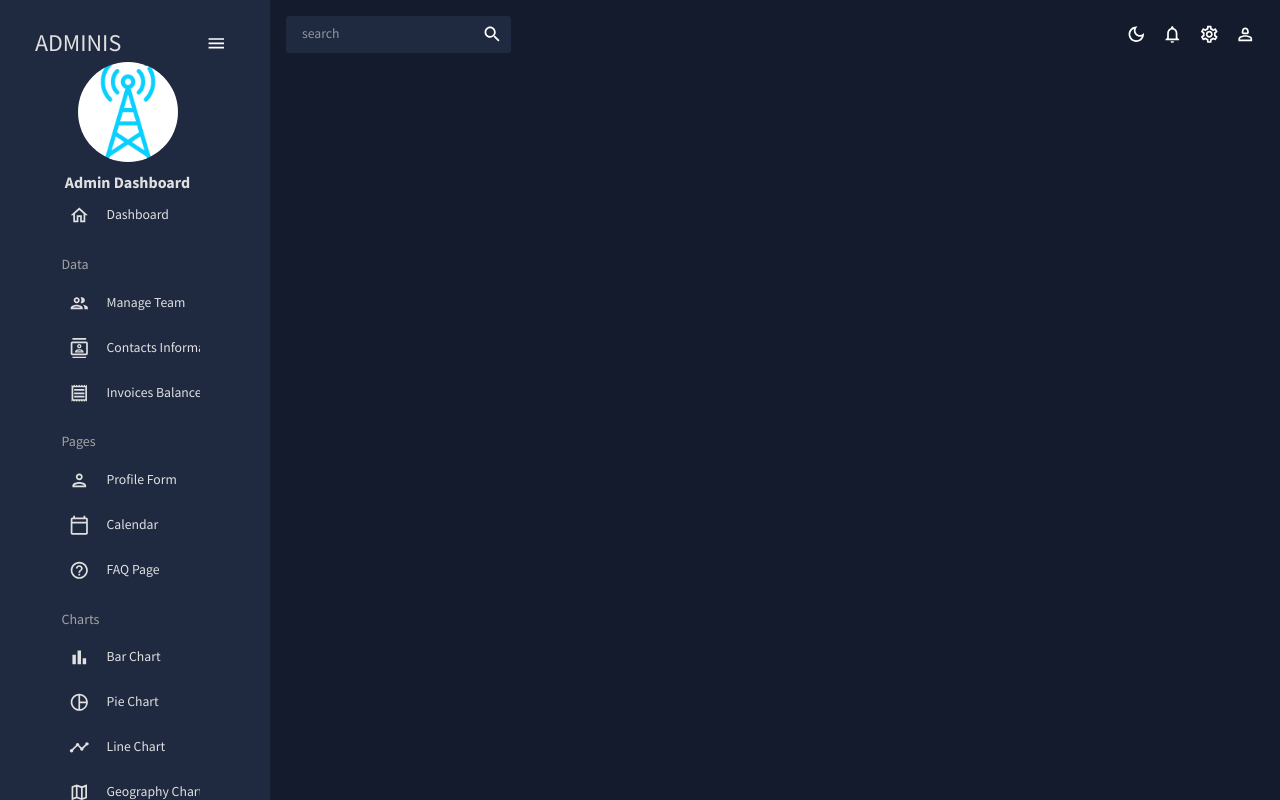
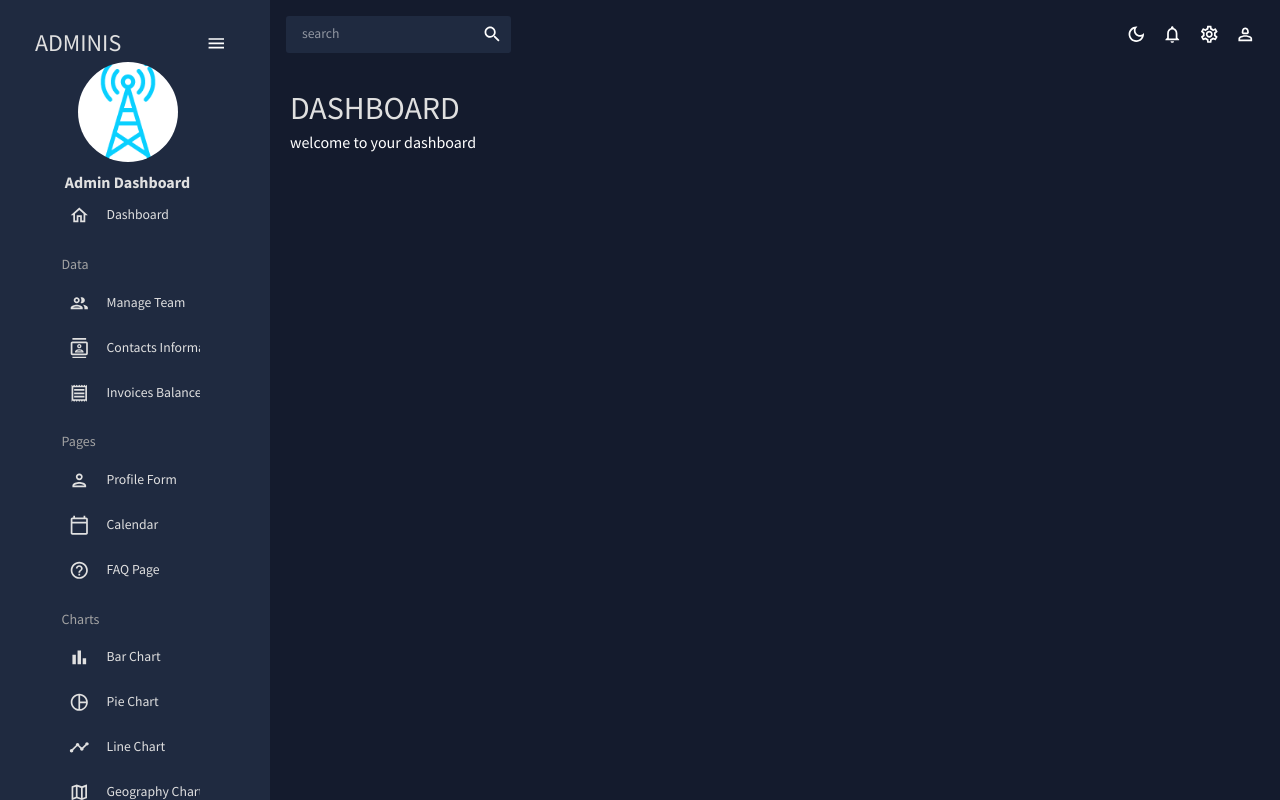
Before and after one commit to EliGuy343/semaphore-dashboard, a React (Create React App) app: page / in a window 1280 px wide. Built offline with nearby package versions, Linux system fonts and the light colour scheme.

Commit message:
Dashboard Top

```diff
--- /dev/null
+++ b/src/components/Header.jsx
@@ -0,0 +1,30 @@
+import { Typography, Box, useTheme } from "@mui/material";
+import {tokens } from "../theme";
+
+
+const Header = ({title, subtitle}) => {
+  const theme = useTheme();
+  const colors = tokens(theme.palette.mode);
+  return (
+    <Box mb="30px">
+      <Typography
+        variant="h2"
+        color={colors.grey[100]}
+        fontweight="bold"
+        sx={{
+          mb:"5px"
+        }}
+      >
+        {title}
+      </Typography>
+      <Typography
+        variant="h5"
+        colors={colors.greenAccent[400]}
+      >
+        {subtitle}
+      </Typography>
+    </Box>
+  )
+}
+
+export default Header
--- a/src/pages/Dashboard.jsx
+++ b/src/pages/Dashboard.jsx
@@ -1,8 +1,18 @@
+import { Box } from '@mui/system'
 import React from 'react'
+import Header from '../components/Header'
 
 const Dashboard = () => {
   return (
-    <div></div>
+    <Box m="20px">
+      <Box
+        display="flex"
+        justifyContent="space-between"
+        align-items="center"
+      >
+        <Header title="DASHBOARD"  subtitle="welcome to your dashboard"/>
+      </Box>
+    </Box>
   )
 }
 
```
